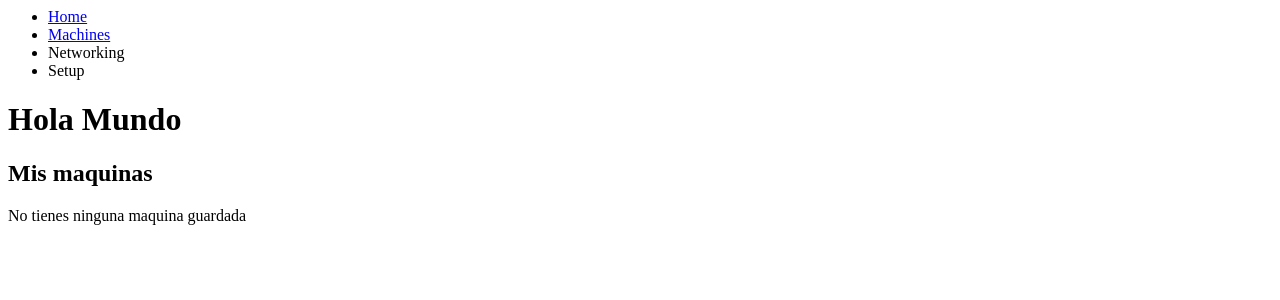
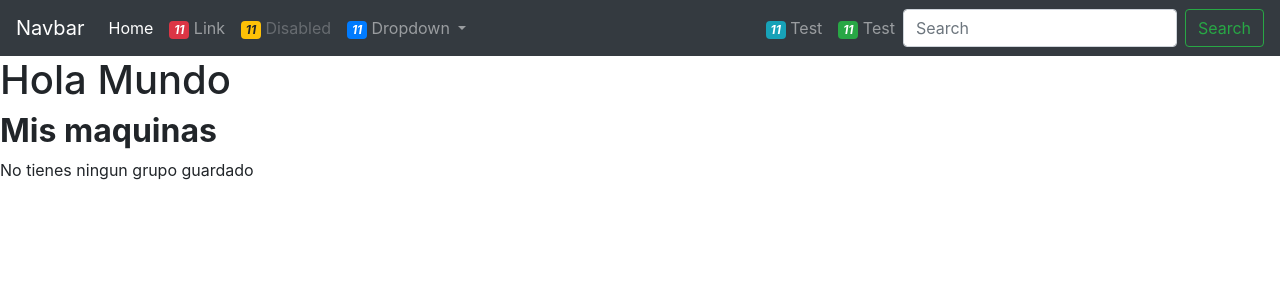
Before and after one commit to adrianperez1997/the_factory, a Django app: page / in a window 1280 px wide. Shown: the top 300 px of the page. Run offline with Django 3.2, Linux system fonts and the light colour scheme; data that the repository does not hold is empty; parts of the project's set-up code (start-up, migrations or seed data) failed here and were passed over; some libraries are stand-ins or nearby versions.

Commit message:
Add: Group table in database

```diff
--- a/web/myApp/controller.py
+++ b/web/myApp/controller.py
@@ -1,6 +1,6 @@
 import ansible_runner
 import yaml
-from myApp.models import Machines
+from myApp.models import Machines, Group
 import subprocess
 
 def add_machine(name, ip, key, user, group,port=22):
@@ -13,7 +13,9 @@ def add_machine(name, ip, key, user, group,port=22):
     """
     if not Machines.objects.filter(name=name):
         add_to_inventory(name, ip, port, key, user, 'data/inventory.yaml', group)
-        m1 = Machines(name=name,ip=ip,port=port, key=key,user=user, group=group, status='gathering info')
+        g = Group(name=group)
+        g.save()
+        m1 = Machines(name=name,ip=ip,port=port, key=key,user=user, group=g, status='gathering info')
         m1.save()
         msg = run_playbook(name, 'data/info2.yaml', event_handler=gather_facts_event_handler)
         return 'running'
--- a/web/myApp/models.py
+++ b/web/myApp/models.py
@@ -1,4 +1,8 @@
 from django.db import models
+
+
+class Group(models.Model):
+    name=models.CharField(max_length=50, unique=True, primary_key=True, default='general')
 
 # Create your models here.
 class Machines(models.Model):
@@ -8,7 +12,7 @@ class Machines(models.Model):
     key=models.CharField(max_length=250)
     user=models.CharField(max_length=50)
     setup=models.BooleanField(default=False)
-    group=models.CharField(default='general', max_length=250)
+    group=models.ForeignKey(Group, on_delete=models.CASCADE)
     cores=models.IntegerField(default=0)
     distribution=models.CharField(default='', max_length=50)
     version=models.CharField(default='', max_length=50)
--- a/web/myApp/views.py
+++ b/web/myApp/views.py
@@ -1,5 +1,5 @@
 from django.shortcuts import render
-from myApp.models import Machines
+from myApp.models import Machines, Group
 from myApp.forms import MachineForm, KeyForm, ViewKeyForm
 from myApp.controller import add_machine, add_to_inventory, run_playbook, new_key
 
@@ -18,22 +18,33 @@ def home(request):
 def machines(request):
 
 
-    machines = Machines.objects.all( )
+    groups = Group.objects.all()
+    main = []
+    for g in groups:
+        machines = Machines.objects.filter(group=g)
+        main.append({'name': g.name, 'machines': machines})
 
-    dict=[]
-    for m in machines:
-
-        dict.append({'name': m.name, 'ip':m.ip, 'port':m.port, 'status':m.status, 'cores':m.cores,
-                              'distribution':m.distribution, 'ram':m.ram, 'version':m.version, 'group':m.group})
-
-    return render(request, 'miplantilla.html',{"machines":machines})
+    return render(request, 'miplantilla.html',{"groups":main})
 
 def form(request):
     msg = ''
     keyfile = 'keys/miclave'
     if request.method=="POST":
-        k = KeyForm(request.POST)
-        vk = ViewKeyForm(request.POST)
+        try:
+            k = KeyForm(request.POST)
+            if k.is_valid():
+                datak = k.cleaned_data
+                new_key(datak['name'])
+        except:
+            k = KeyForm()
+        try:
+            vk = ViewKeyForm(request.POST)
+            if vk.is_valid():
+                datavk = vk.cleaned_data
+                keyfile = datavk['key']
+
+        except:
+            vk = ViewKeyForm()
 
         try:
             miform = MachineForm(request.POST)
@@ -56,31 +67,22 @@ def form(request):
         except:
             miform = MachineForm()
 
-        if k.is_valid():
-            datak = k.cleaned_data
-
-            new_key(datak['name'])
-        if vk.is_valid():
-            datavk = vk.cleaned_data
-
-            keyfile= datavk['key']
-
-        #keyfile = '/keys/miclave'
     else:
         k = KeyForm()
-        vk = ViewKeyForm(request.GET)
+        vk = ViewKeyForm()
         miform=MachineForm()
 
 
     f =open(keyfile,'r')
     key = f.read()
     f.close()
-    machines = Machines.objects.all()
-    dict = []
-    for m in machines:
-        dict.append({'name': m.name, 'ip':m.ip, 'port':m.port, 'status':m.status, 'cores':m.cores, 'distribution':m.distribution,
-                     'ram':m.ram, 'version':m.version, 'group':m.group})
-    return render(request, 'form.html',{"machines": machines,'msg':msg, 'form':miform,'key_form':k, 'view_key_form': vk,
+    groups = Group.objects.all()
+    main = []
+    for g in groups:
+        machines = Machines.objects.filter(group=g)
+        main.append({'name': g.name, 'machines': machines})
+
+    return render(request, 'form.html',{"groups": main,'msg':msg, 'form':miform,'key_form':k, 'view_key_form': vk,
                                         'key':key})
 
 
--- a/web/templates/form.html
+++ b/web/templates/form.html
@@ -4,8 +4,8 @@
     {% include "nav.html" %}
 
     <table style="width:100%">
-    <tr style="width:100%;">
-        <th style="width:50%;">
+    <tr style="width:100%; padding-top:0px;"">
+        <th style="width:50%; padding-top:0px;">
     <form action="/form/" method="POST">{% csrf_token %}
         <table>
             {{ form.as_table}}
--- a/web/templates/machines_list.html
+++ b/web/templates/machines_list.html
@@ -1,4 +1,8 @@
- {% if machines%}
+{% if groups%}
+    <h2>MACHINES</h2>
+    {% for g in groups%}
+        <h3>{{ g.name }}</h3>
+        {% if g.machines%}
             <table style="width:70%">
               <tr>
                 <th>Name</th>
@@ -9,14 +13,14 @@
                   <th>Group</th>
                   <th>STATUS</th>
               </tr>
-    {% for m in machines%}
+            {% for m in g.machines%}
                 <tr>
                     <td> {{ m.name }} </td>
                     <td> {{ m.ip }}:{{ m.port }} </td>
                     <td> {{ m.distribution }} - {{ m.version }} </td>
                     <td> {{ m.cores }} </td>
                     <td> {{ m.ram }} </td>
-            <td> {{ m.group }} </td>
+                    <td> {{ m.group.name }} </td>
                     <td> {{ m.status }} </td>
                 </tr>
             {% endfor %}
@@ -25,3 +29,7 @@
             {% else %}
                 <p>No tienes ninguna maquina guardada</p>
             {% endif %}
+    {% endfor %}
+{% else %}
+    <p>No tienes ningun grupo guardado</p>
+{% endif %}
--- a/web/templates/nav.html
+++ b/web/templates/nav.html
@@ -1,8 +1,75 @@
-<nav>
-    <ul>
-        <li><a href="/machines/"> Home </a></li>
-        <li><a href="/form/"> Machines </a></li>
-        <li> Networking </li>
-        <li> Setup </li>
+<link href="//maxcdn.bootstrapcdn.com/bootstrap/4.1.1/css/bootstrap.min.css" rel="stylesheet" id="bootstrap-css">
+<script src="//maxcdn.bootstrapcdn.com/bootstrap/4.1.1/js/bootstrap.min.js"></script>
+<script src="//cdnjs.cloudflare.com/ajax/libs/jquery/3.2.1/jquery.min.js"></script>
+<!------ Include the above in your HEAD tag ---------->
+
+<nav class="navbar navbar-icon-top navbar-expand-lg navbar-dark bg-dark">
+  <a class="navbar-brand" href="#">Navbar</a>
+  <button class="navbar-toggler" type="button" data-toggle="collapse" data-target="#navbarSupportedContent" aria-controls="navbarSupportedContent" aria-expanded="false" aria-label="Toggle navigation">
+    <span class="navbar-toggler-icon"></span>
+  </button>
+
+  <div class="collapse navbar-collapse" id="navbarSupportedContent">
+    <ul class="navbar-nav mr-auto">
+      <li class="nav-item active">
+        <a class="nav-link" href="/machines/">
+          <i class="fa fa-home"></i>
+          Home
+          <span class="sr-only">(current)</span>
+          </a>
+      </li>
+      <li class="nav-item">
+        <a class="nav-link" href="/form/">
+          <i class="fa fa-envelope-o">
+            <span class="badge badge-danger">11</span>
+          </i>
+          Link
+        </a>
+      </li>
+      <li class="nav-item">
+        <a class="nav-link disabled" href="#">
+          <i class="fa fa-envelope-o">
+            <span class="badge badge-warning">11</span>
+          </i>
+          Disabled
+        </a>
+      </li>
+      <li class="nav-item dropdown">
+        <a class="nav-link dropdown-toggle" href="/machines/" id="navbarDropdown" role="button" data-toggle="dropdown" aria-haspopup="true" aria-expanded="false">
+          <i class="fa fa-envelope-o">
+            <span class="badge badge-primary">11</span>
+          </i>
+          Dropdown
+        </a>
+        <div class="dropdown-menu" aria-labelledby="navbarDropdown">
+          <a class="dropdown-item" href="#">Action</a>
+          <a class="dropdown-item" href="#">Another action</a>
+          <div class="dropdown-divider"></div>
+          <a class="dropdown-item" href="#">Something else here</a>
+        </div>
+      </li>
     </ul>
+    <ul class="navbar-nav ">
+      <li class="nav-item">
+        <a class="nav-link" href="#">
+          <i class="fa fa-bell">
+            <span class="badge badge-info">11</span>
+          </i>
+          Test
+        </a>
+      </li>
+      <li class="nav-item">
+        <a class="nav-link" href="#">
+          <i class="fa fa-globe">
+            <span class="badge badge-success">11</span>
+          </i>
+          Test
+        </a>
+      </li>
+    </ul>
+    <form action="/machines/" method="GET" class="form-inline my-2 my-lg-0">
+      <input class="form-control mr-sm-2" type="text" placeholder="Search" aria-label="Search">
+      <button class="btn btn-outline-success my-2 my-sm-0" type="submit">Search</button>
+    </form>
+  </div>
 </nav>
```
Also changed, not shown: 1 other file. Lines whose indentation alone changed are shown as unchanged.
